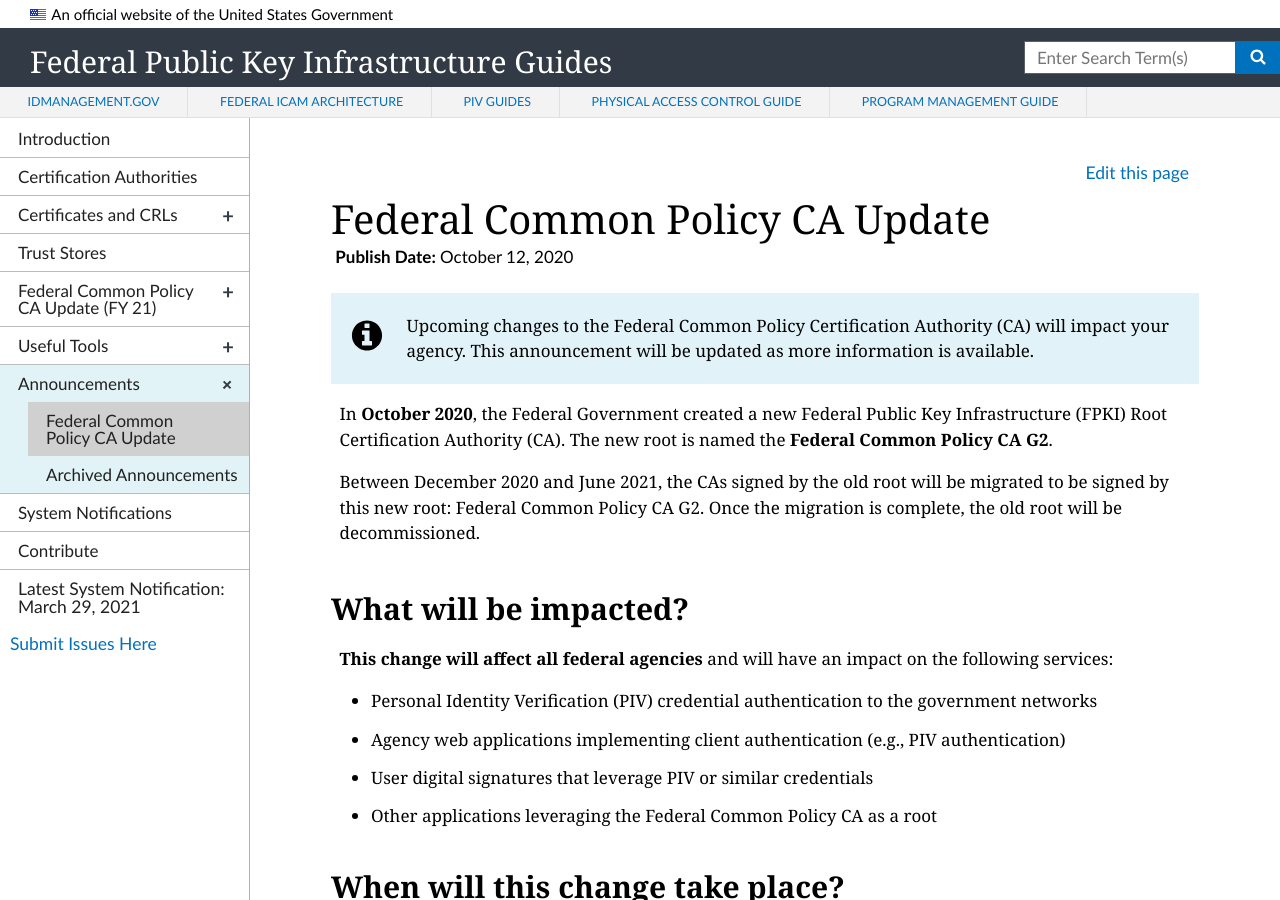
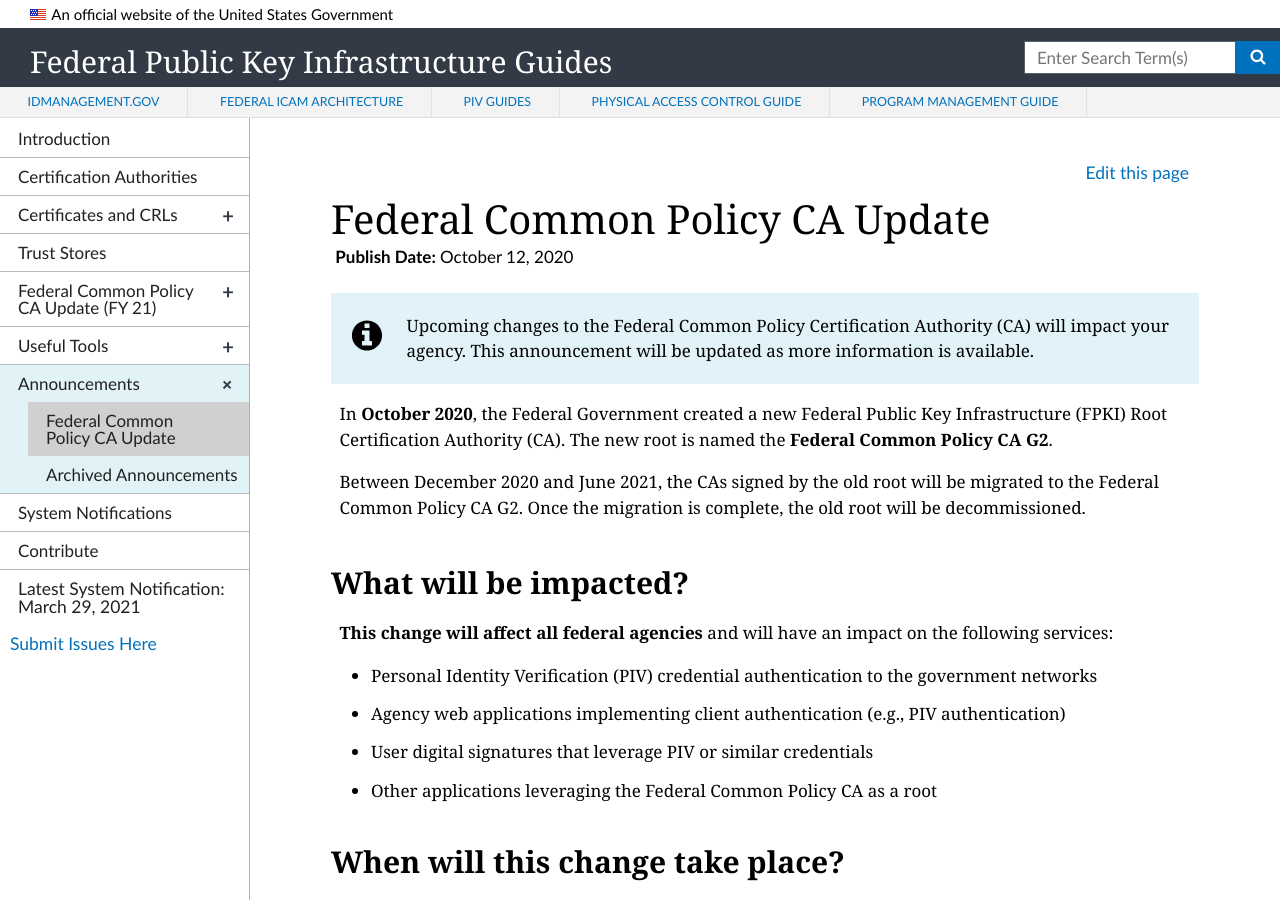
Before and after one commit to GSA/fpki-guides, a Jekyll site: the page built from _announcements/01_common_policy_rekey.md, in a window 1280 px wide and 900 px high. Built offline with Jekyll 4.4.1, drawn with Linux system fonts in a browser that asks for light colours; nearby versions of some CDN libraries.

Commit message:
Update 01_common_policy_rekey.md

```diff
--- a/_announcements/01_common_policy_rekey.md
+++ b/_announcements/01_common_policy_rekey.md
@@ -13,7 +13,7 @@
 
 In **October 2020**, the Federal Government created a new Federal Public Key Infrastructure (FPKI) Root Certification Authority (CA).  The new root is named the **Federal Common Policy CA G2**.
 
-Between December 2020 and June 2021, the CAs signed by the old root will be migrated to be signed by this new root: Federal Common Policy CA G2.  Once the migration is complete, the old root will be decommissioned.
+Between December 2020 and June 2021, the CAs signed by the old root will be migrated to the Federal Common Policy CA G2.  Once the migration is complete, the old root will be decommissioned.
 
 ## What will be impacted?
 
```
